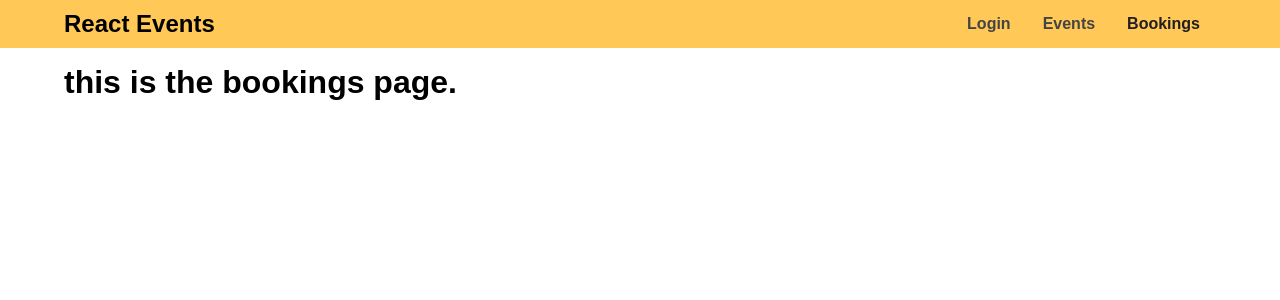
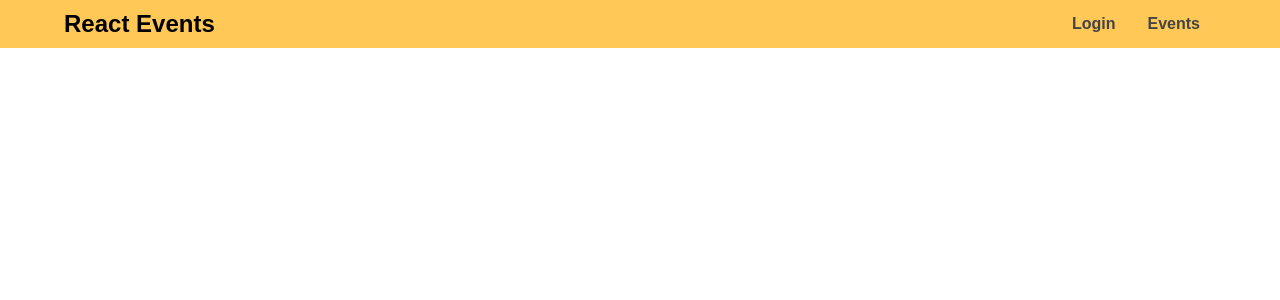
Before and after one commit to saini-g/react-events, a React (Create React App) app: page /bookings in a window 1280 px wide. Shown: the top 300 px of the page. Built offline with nearby package versions, Linux system fonts and the light colour scheme.

Commit message:
implement user auth using context

```diff
--- a/src/App.js
+++ b/src/App.js
@@ -1,4 +1,4 @@
-import React from 'react';
+import React, { Component } from 'react';
 import { BrowserRouter, Route, Redirect, Switch } from 'react-router-dom';
 
 import AuthCmp from './cmp/auth';
@@ -6,24 +6,46 @@ import EventsCmp from './cmp/events';
 import BookingsCmp from './cmp/bookings';
 import MainNav from './cmp/nav/MainNav';
 
+import AuthContext from './context/auth-context';
+
 import './App.css';
 
-function App() {
-    return (
-        <BrowserRouter>
+class App extends Component {
+
+    state = { token: null, userId: null };
+
+    login = (token, userId, expiration) => {
+        this.setState({ token: token, userId: userId });
+    }
+
+    logout = () => {
+        this.setState({ token: null, userId: null });
+    }
+
+    render() {
+        return <BrowserRouter>
                 <React.Fragment>
+                    <AuthContext.Provider value={{
+                            token: this.state.token,
+                            userId: this.state.userId,
+                            login: this.login,
+                            logout: this.logout
+                        }}>
                         <MainNav />
                         <main className="main-container">
                             <Switch>
-                        <Redirect from="/" to="/auth" exact />
-                        <Route path="/auth" component={AuthCmp} />
+                                {!this.state.token && <Redirect from="/" to="/auth" exact />}
+                                {this.state.token && <Redirect from="/" to="/events" exact />}
+                                {this.state.token && <Redirect from="/auth" to="/events" exact />}
+                                {!this.state.token && <Route path="/auth" component={AuthCmp} />}
                                 <Route path="/events" component={EventsCmp} />
-                        <Route path="/bookings" component={BookingsCmp} />
+                                {this.state.token && <Route path="/bookings" component={BookingsCmp} />}
                             </Switch>
                         </main>
+                    </AuthContext.Provider>
                 </React.Fragment>
             </BrowserRouter>
-    );
+    }
 }
 
 export default App;
--- a/src/cmp/auth.js
+++ b/src/cmp/auth.js
@@ -1,12 +1,16 @@
 import React, { Component } from 'react';
 
 import './auth.css';
+
+import AuthContext from '../context/auth-context';
 
 class AuthCmp extends Component {
 
     state = {
         isLogin: true
     };
+
+    static contextType = AuthContext
 
     constructor(props) {
         super(props);
@@ -63,6 +67,10 @@ class AuthCmp extends Component {
         })
         .then(data => {
             console.log(data);
+
+            if (this.state.isLogin && data.data.login.token) {
+                this.context.login(data.data.login.token, data.data.login.userId, data.data.login.expiresIn);
+            }
         })
         .catch(err => console.log(err));
     }
--- a/src/cmp/nav/MainNav.js
+++ b/src/cmp/nav/MainNav.js
@@ -1,21 +1,27 @@
 import React from 'react';
 import { NavLink } from 'react-router-dom';
+
+import AuthContext from '../../context/auth-context';
 
 import './MainNav.css';
 
 const MainNav = props => (
-    <header className="nav-header">
+    <AuthContext.Consumer>
+        {context => {
+            return <header className="nav-header">
                     <div className="nav-logo">
                         <h2>React Events</h2>
                     </div>
                     <nav className="navbar">
                         <ul>
-                <li><NavLink to="/auth">Login</NavLink></li>
+                            {!context.token && <li><NavLink to="/auth">Login</NavLink></li>}
                             <li><NavLink to="/events">Events</NavLink></li>
-                <li><NavLink to="/bookings">Bookings</NavLink></li>
+                            {context.token && <li><NavLink to="/bookings">Bookings</NavLink></li>}
                         </ul>
                     </nav>
                 </header>
+        }}
+    </AuthContext.Consumer>
 );
 
 export default MainNav;
--- /dev/null
+++ b/src/context/auth-context.js
@@ -0,0 +1,8 @@
+import React from 'react';
+
+export default React.createContext({
+    token: null,
+    userId: null,
+    login: (token, userId, expiration) => {},
+    logout: () => {}
+});
```
Lines whose indentation alone changed are shown as unchanged.
